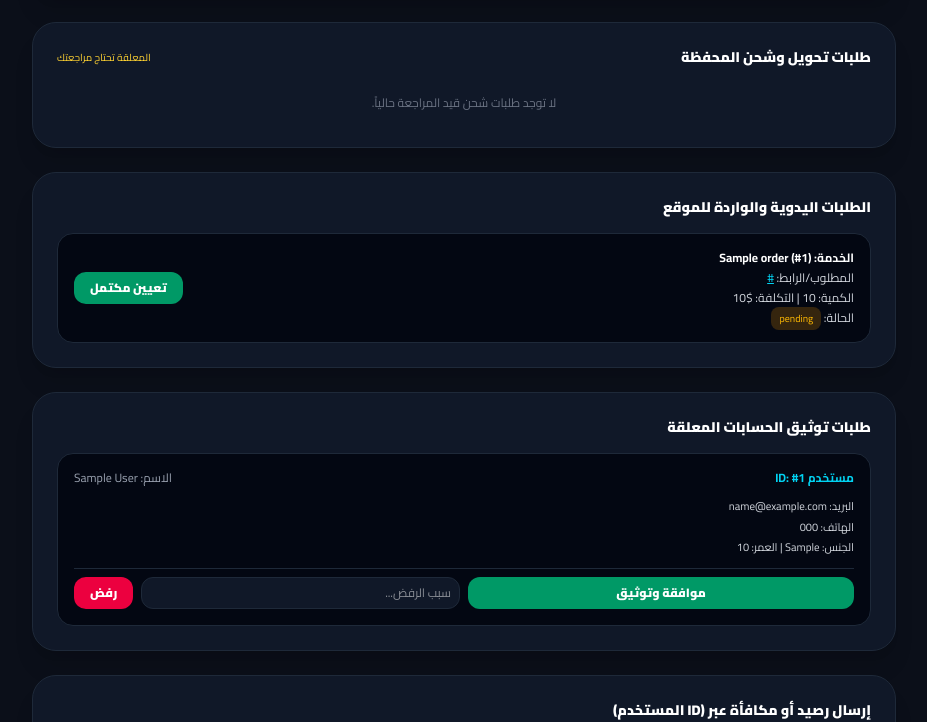
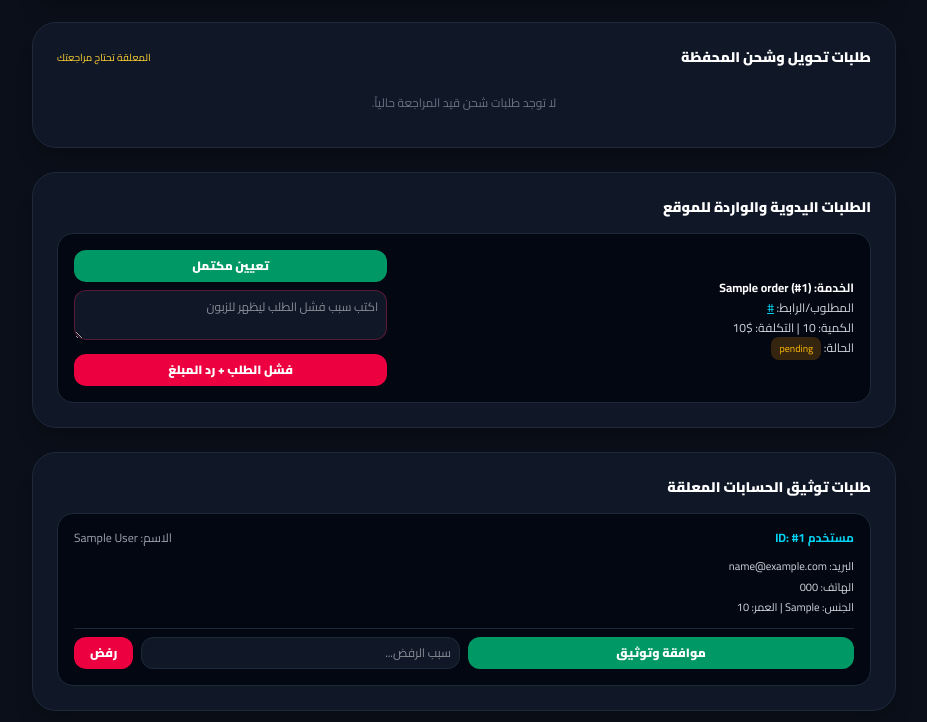
Before and after one commit to OWJMEDIA963/OWJ-MEDIA, a Flask app: page /admin in a window 1280 px wide. Shown: the part 983-1705 px from the top of the page, without its empty margins (176-1103 px from the left). Run offline with Flask 3, Linux system fonts and the light colour scheme; a user stored in the database is signed in; data comes from the database, SQL or seed files in the repository; tables that the repository leaves empty hold one stand-in row (values such as "Sample post").

Commit message:
Add files via upload

```diff
--- a/app.py
+++ b/app.py
@@ -211,6 +211,7 @@ class Order(db.Model):
     quantity = db.Column(db.Integer, default=1)
     total_price = db.Column(db.Float, default=0.0)
     status = db.Column(db.String(40), default='قيد المراجعة')
+    failure_reason = db.Column(db.String(500), default='')
     created_at = db.Column(db.DateTime, default=datetime.utcnow)
     user = db.relationship('User', backref='orders')
     service = db.relationship('Service')
@@ -983,7 +984,49 @@ def handle_deposit(deposit_id):
 @app.route('/admin/complete_order/<int:order_id>', methods=['POST'])
 @admin_required
 def complete_order(order_id):
-    order = Order.query.get_or_404(order_id); order.status='مكتمل'; db.session.commit(); flash('تم تحديث حالة الطلب.', 'success'); return redirect(url_for('admin'))
+    order = Order.query.get_or_404(order_id)
+    if order.status == 'فشل':
+        flash('لا يمكن إكمال طلب فاشل تم رد قيمته للزبون.', 'error')
+        return redirect(url_for('admin'))
+    order.status = 'مكتمل'
+    order.failure_reason = ''
+    send_user_notification(order.user_id, 'تم إكمال طلبك', f'تم إكمال الطلب #{order.id} لخدمة {order.service_name} بنجاح.', url_for('my_orders'))
+    db.session.commit()
+    flash(f'تم تعيين الطلب #{order.id} كمكتمل.', 'success')
+    return redirect(url_for('admin'))
+
+@app.route('/admin/fail_order/<int:order_id>', methods=['POST'])
+@admin_required
+def fail_order(order_id):
+    order = Order.query.filter_by(id=order_id).with_for_update().first_or_404()
+    reason = request.form.get('failure_reason', '').strip()
+    if not reason:
+        flash('اكتب سبب فشل الطلب ليظهر للزبون.', 'error')
+        return redirect(url_for('admin'))
+    if order.status == 'فشل':
+        flash('هذا الطلب فاشل مسبقاً وتم رد قيمته، لم يتم رد المبلغ مرة أخرى.', 'error')
+        return redirect(url_for('admin'))
+    if order.status == 'مكتمل':
+        flash('لا يمكن تعيين طلب مكتمل كفاشل.', 'error')
+        return redirect(url_for('admin'))
+    # Refund exactly once: failed status is the idempotency guard.
+    user = User.query.filter_by(id=order.user_id).with_for_update().first()
+    if not user:
+        flash('تعذر العثور على حساب الزبون.', 'error')
+        return redirect(url_for('admin'))
+    refund = float(order.total_price or 0)
+    user.balance_usd = round(float(user.balance_usd or 0) + refund, 2)
+    order.status = 'فشل'
+    order.failure_reason = reason[:500]
+    send_user_notification(
+        order.user_id,
+        'فشل الطلب وتم رد المبلغ',
+        f'تعذر تنفيذ الطلب #{order.id} ({order.service_name}). السبب: {order.failure_reason}. تمت إعادة ${format_money(refund)} إلى رصيد محفظتك.',
+        url_for('my_orders')
+    )
+    db.session.commit()
+    flash(f'تم تسجيل فشل الطلب #{order.id} وإعادة ${format_money(refund)} إلى محفظة الزبون.', 'success')
+    return redirect(url_for('admin'))
 
 @app.route('/admin/handle_verification/<int:req_id>', methods=['POST'])
 @admin_required
@@ -1357,8 +1400,20 @@ def delete_category():
 @app.route('/admin/delete_service', methods=['POST'])
 @admin_required
 def delete_service():
-    service=Service.query.get(request.form.get('service_id',type=int))
-    if service: db.session.delete(service); db.session.commit(); flash('تم حذف الخدمة.', 'success')
+    service = Service.query.get(request.form.get('service_id', type=int))
+    if not service:
+        flash('الخدمة المحددة غير موجودة.', 'error')
+        return redirect(url_for('admin'))
+    try:
+        # Keep historical orders intact while removing the service itself.
+        Order.query.filter_by(service_id=service.id).update({Order.service_id: None}, synchronize_session=False)
+        db.session.delete(service)
+        db.session.commit()
+        flash('تم حذف الخدمة بنجاح، مع الحفاظ على سجل الطلبات السابقة.', 'success')
+    except Exception:
+        db.session.rollback()
+        app.logger.exception('Failed to delete service')
+        flash('تعذر حذف الخدمة حالياً. تحقق من ارتباطاتها ثم حاول مجدداً.', 'error')
     return redirect(url_for('admin'))
 
 @app.route('/admin/export_backup')
@@ -1511,6 +1566,15 @@ def import_backup():
 
 with app.app_context():
     db.create_all()
+    # Add failure reason to existing order tables without losing existing orders.
+    try:
+        from sqlalchemy import inspect
+        order_columns = {column['name'] for column in inspect(db.engine).get_columns('order')}
+        if 'failure_reason' not in order_columns:
+            db.session.execute(db.text("ALTER TABLE \"order\" ADD COLUMN failure_reason VARCHAR(500) DEFAULT ''"))
+        db.session.commit()
+    except Exception:
+        db.session.rollback()
     try:
         if not SiteSetting.query.filter_by(key='usd_to_syp_rate').first():
             db.session.add(SiteSetting(key='usd_to_syp_rate', value='10000'))
--- a/templates/admin.html
+++ b/templates/admin.html
@@ -102,10 +102,23 @@
                         <p>الكمية: {{ ord.quantity }} | التكلفة: {{ currency_symbol }}{{ ord.total_price|money }}</p>
                         <p>الحالة: <span class="px-2 py-0.5 rounded-lg text-[10px] {% if ord.status == 'مكتمل' %} bg-emerald-500/20 text-emerald-400 {% else %} bg-amber-500/20 text-amber-400 {% endif %}">{{ ord.status }}</span></p>
                     </div>
-                    {% if ord.status != 'مكتمل' %}
-                    <form action="/admin/complete_order/{{ ord.id }}" method="POST">
-                        <button type="submit" class="bg-emerald-600 hover:bg-emerald-500 text-white font-black px-4 py-2 rounded-xl text-xs">تعيين مكتمل</button>
-                    </form>
+                    {% if ord.status == 'فشل' %}
+                        <div class="w-full rounded-xl border border-rose-500/30 bg-rose-500/10 p-3 text-xs text-rose-300">
+                            <p class="font-black">سبب الفشل: {{ ord.failure_reason or 'غير محدد' }}</p>
+                            <p class="mt-1">تم رد قيمة الطلب إلى محفظة الزبون.</p>
+                        </div>
+                    {% elif ord.status == 'مكتمل' %}
+                        <span class="rounded-xl bg-emerald-500/10 px-3 py-2 text-xs font-black text-emerald-300">تم إكمال الطلب</span>
+                    {% else %}
+                    <div class="flex w-full flex-col gap-2 sm:w-auto">
+                        <form action="/admin/complete_order/{{ ord.id }}" method="POST" onsubmit="return confirm('تأكيد تعيين الطلب كمكتمل؟')">
+                            <button type="submit" class="w-full bg-emerald-600 hover:bg-emerald-500 text-white font-black px-4 py-2 rounded-xl text-xs">تعيين مكتمل</button>
+                        </form>
+                        <form action="/admin/fail_order/{{ ord.id }}" method="POST" class="space-y-2" onsubmit="return confirm('سيتم تسجيل فشل الطلب وإعادة قيمته إلى محفظة الزبون. هل تريد المتابعة؟')">
+                            <textarea name="failure_reason" required maxlength="500" rows="2" placeholder="اكتب سبب فشل الطلب ليظهر للزبون" class="w-full rounded-xl border border-rose-500/30 bg-gray-900 p-2 text-xs text-white"></textarea>
+                            <button type="submit" class="w-full bg-rose-600 hover:bg-rose-500 text-white font-black px-4 py-2 rounded-xl text-xs">فشل الطلب + رد المبلغ</button>
+                        </form>
+                    </div>
                     {% endif %}
                 </div>
                 {% endfor %}
@@ -433,6 +446,10 @@
                 <button type="submit" class="w-full bg-cyan-500 text-gray-950 font-black py-3 rounded-xl text-xs">حفظ تعديلات {{ s.name }}</button>
             </form>
             <form action="/admin/toggle_service/{{ s.id }}" method="POST" class="mt-2"><button type="submit" class="w-full {% if s.is_available %}bg-rose-600{% else %}bg-emerald-600{% endif %} text-white font-bold py-2 rounded-xl text-xs">{% if s.is_available %}إيقاف المنتج وجعله غير متوفر{% else %}إعادة توفير المنتج{% endif %}</button></form>
+            <form action="/admin/delete_service" method="POST" class="mt-2" onsubmit="return confirm('هل أنت متأكد من حذف الخدمة: {{ s.name|e }}؟ لا يمكن التراجع عن الحذف، وسيبقى سجل الطلبات السابق محفوظاً.');">
+                <input type="hidden" name="service_id" value="{{ s.id }}">
+                <button type="submit" class="w-full bg-rose-950 hover:bg-rose-800 border border-rose-600 text-rose-200 font-black py-2 rounded-xl text-xs">حذف هذه الخدمة نهائياً</button>
+            </form>
         </details>
         {% else %}<p class="text-xs text-gray-500">لا توجد منتجات بعد.</p>{% endfor %}
     </section>
```
Also changed, not shown: templates/my_orders.html (+1 -1 lines).
